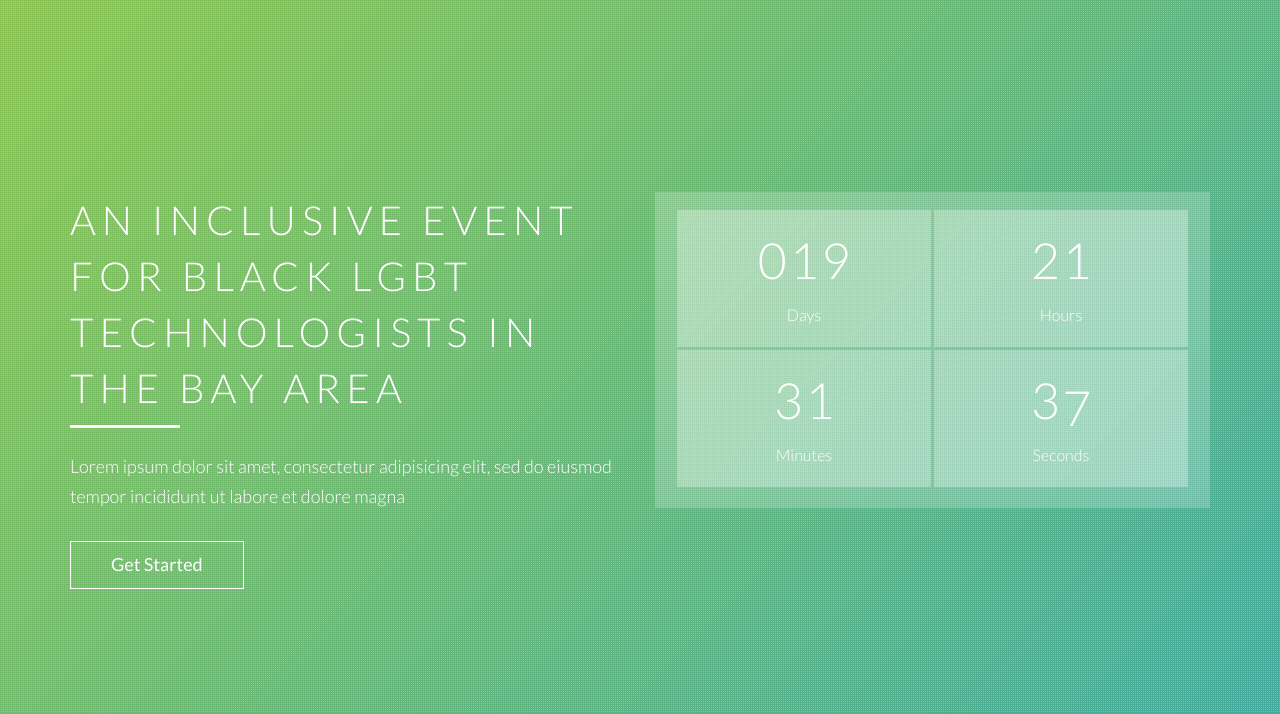
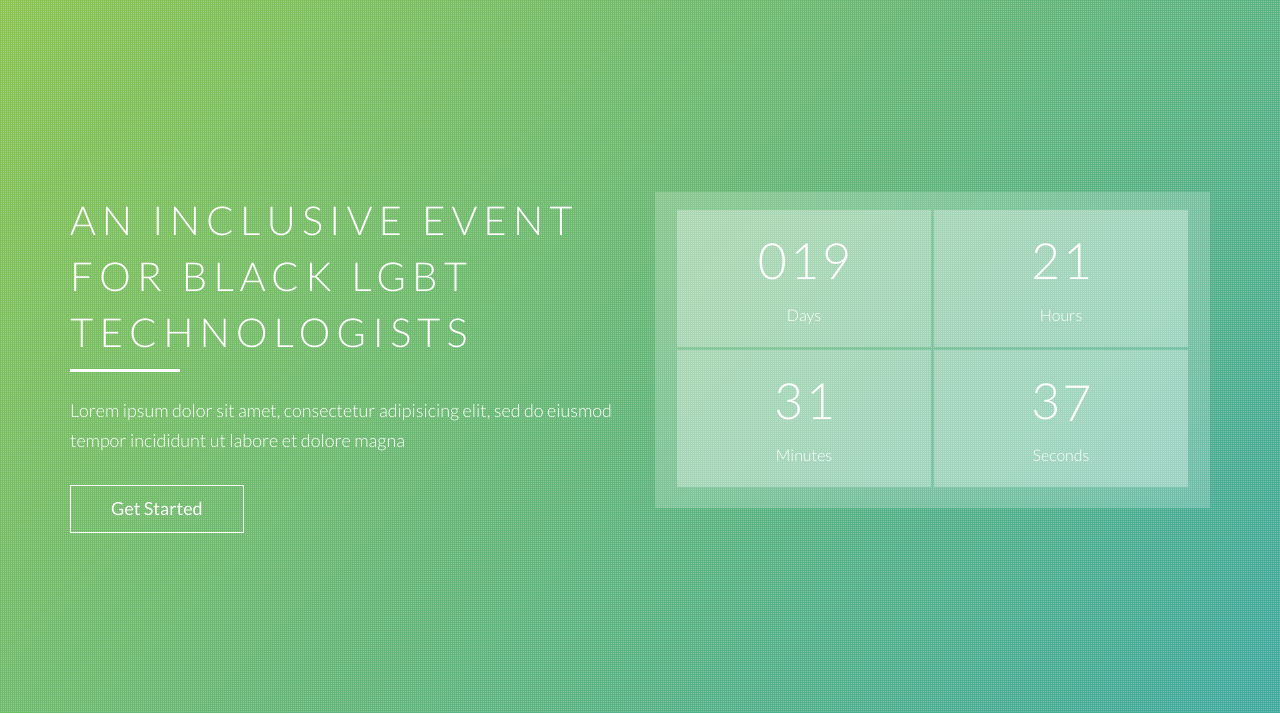
Before and after one commit to tmikell/blackqueersintech, a plain HTML site: page index.html in a window 1280 px wide. Shown: the part 88-802 px from the top of the page. Drawn offline with nearby package versions, Linux system fonts and the light colour scheme; some packages are replaced by stand-ins of ours; files whose address does not match are found by name.

Commit message:
Update index.html

```diff
--- a/index.html
+++ b/index.html
@@ -71,7 +71,7 @@
 	            <div class="row">
 	                <div class="col-md-6">
 	                    <div class="block">
-	                        <h1 class="wow fadeInDown">An inclusive event for Black LGBT Technologists in the Bay Area</h1>
+	                        <h1 class="wow fadeInDown">An inclusive event for Black LGBT Technologists</h1>
 	                        <p class="wow fadeInDown" data-wow-delay="0.3s">Lorem ipsum dolor sit amet, consectetur adipisicing elit, sed do eiusmod tempor incididunt ut labore et dolore magna</p>
 	                        <div class="wow fadeInDown" data-wow-delay="0.3s">
 	                        	<a class="btn btn-default btn-home" href="#about" role="button">Get Started</a>
```
